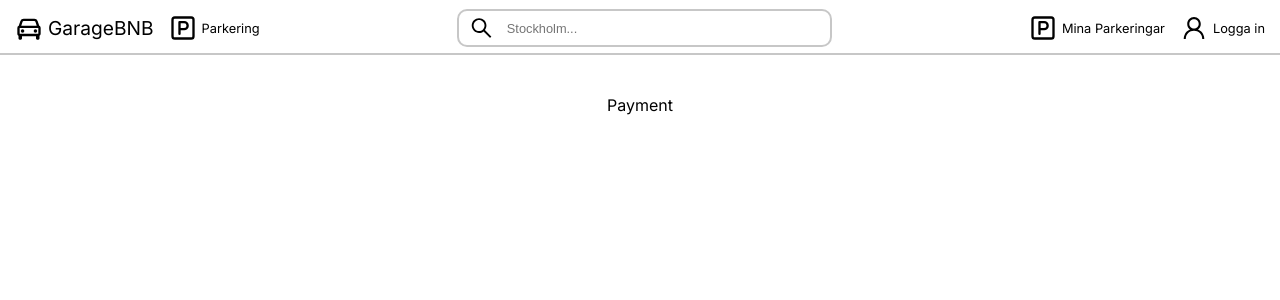
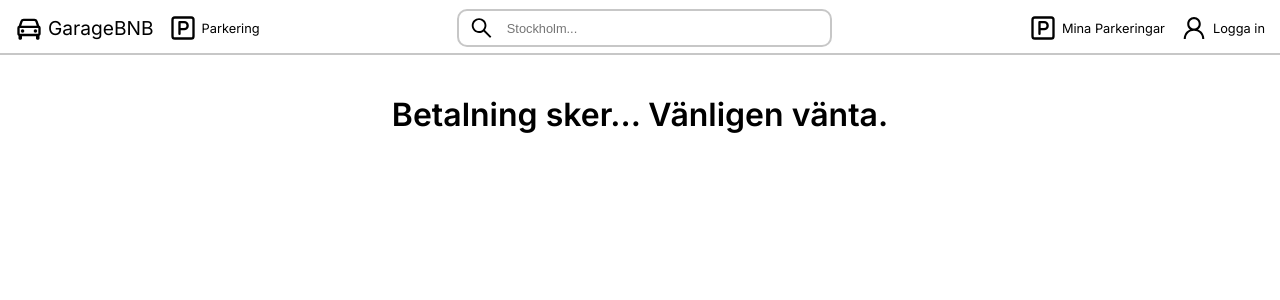
Before and after one commit to sebbejuh/garageBNB, a React (Vite) app in the folder frontend/: page /payment in a window 1280 px wide. Shown: the top 300 px of the page. Built offline with nearby package versions, Linux system fonts and the light colour scheme.

Commit message:
added navigation to checkout and started on payment page

```diff
--- a/frontend/src/App.scss
+++ b/frontend/src/App.scss
@@ -6,6 +6,7 @@
 @import './assets/desktopNav';
 @import './assets/login-register';
 @import './assets/checkout';
+@import './assets/payment';
 
 @import url('https://fonts.googleapis.com/css2?family=Inter:wght@400;600&display=swap');
 
--- a/frontend/src/views/Checkout.tsx
+++ b/frontend/src/views/Checkout.tsx
@@ -1,7 +1,7 @@
 import { useEffect, useState, useContext } from 'react';
 import { FaLocationPin } from "react-icons/fa6";
 import { AuthContext } from "../context/AuthContext";
-
+import { useNavigate } from "react-router-dom";
 
 const Checkout = () => {
   const [listing, setListing] = useState<Listing>(); //using useState hook to create listing state variable as an array
@@ -10,6 +10,7 @@ const Checkout = () => {
   const listingData = localStorage.getItem('listingData');
   const parsedData = listingData !== null ? JSON.parse(listingData) : null;
   const authContext = useContext(AuthContext);
+  const navigate = useNavigate();
 
   useEffect(() => {
     if (parsedData !== null) {  //if parsedData isnt null
@@ -59,6 +60,7 @@ const Checkout = () => {
     .then(res => res.json())
     .then(data => {
       console.log('Success:', data);
+      navigate("/payment")
     })
     .catch((error) => {
       console.error('Error:', error);
@@ -67,7 +69,7 @@ const Checkout = () => {
 
   return (
     <div className='checkout-container'>
-      <h1>Checkout (1)</h1>
+      <h1>Checkout</h1>
       <div className='checkout-card'>
         <div className="checkout-card-upper">
           <img src={listing.imageURL}></img>
--- a/frontend/src/views/Payment.tsx
+++ b/frontend/src/views/Payment.tsx
@@ -1,7 +1,7 @@
 
 const Payment = () => {
   return (
-    <div>Payment</div>
+    <div><h1>Betalning sker... Vänligen vänta.</h1></div>
   )
 }
 
```
Also changed, not shown: frontend/src/assets/_payment.scss (added).
